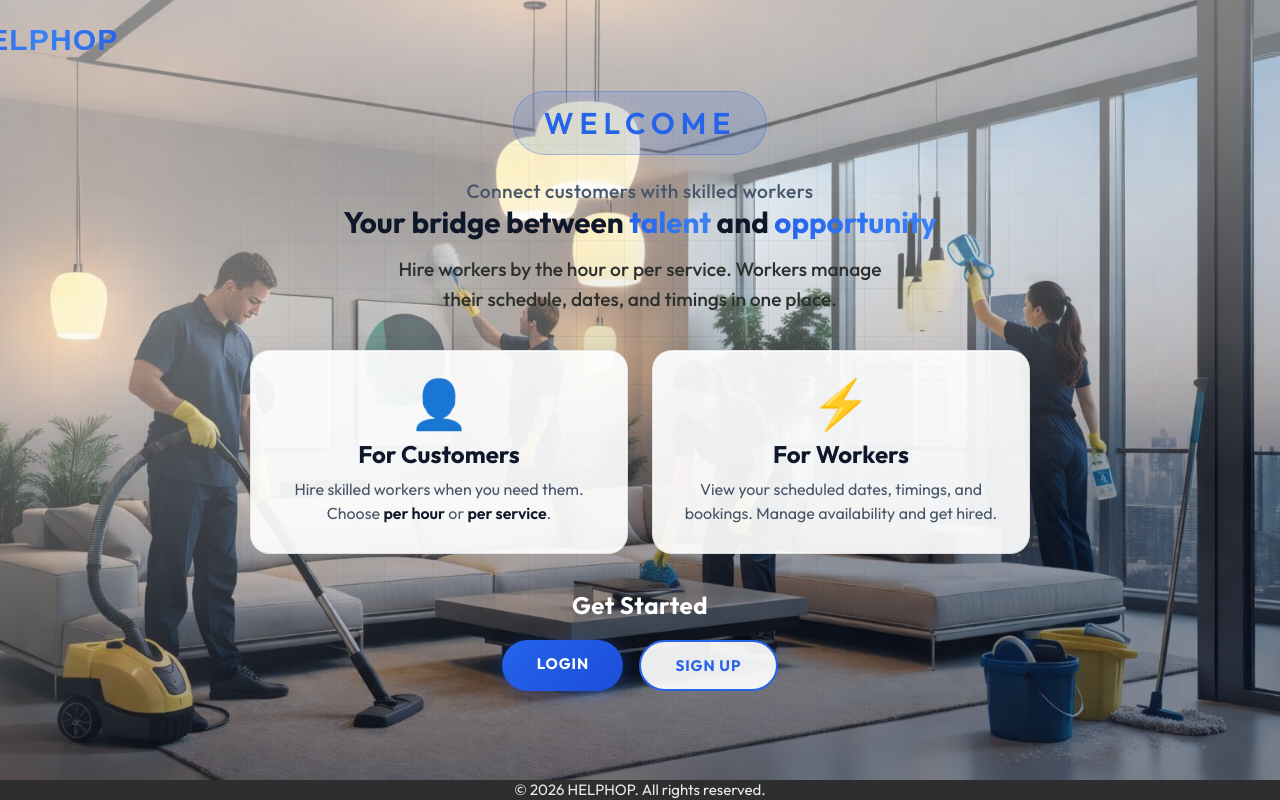
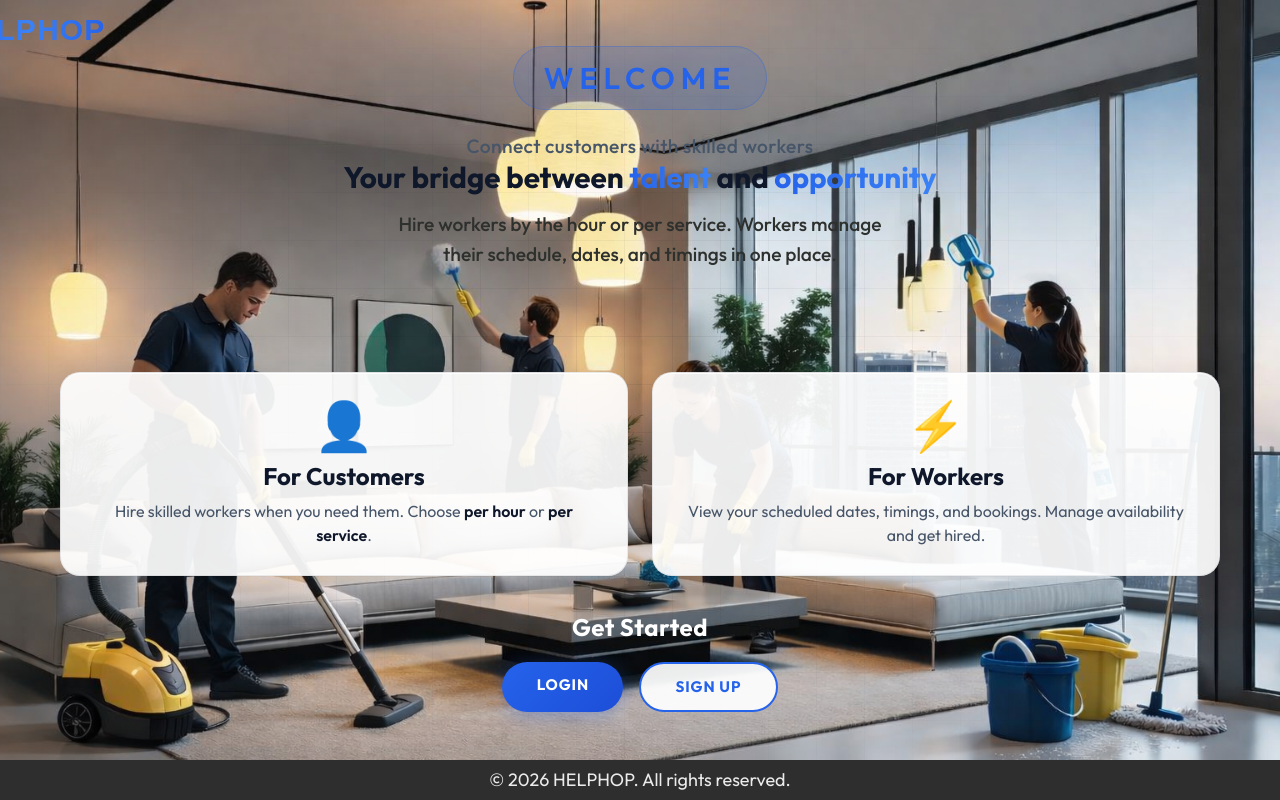
Before and after one commit to AnushkaSharma3105/HelpHop, a Django app: page / in a window 1280 px wide; the page is wider, and only the part inside the window is pictured. Run offline with Django 5.2, Linux system fonts and the light colour scheme.

Commit message:
changes in verify, views, register, login, landing, css, html

```diff
--- a/project/helphop/static/helphop/css/index.css
+++ b/project/helphop/static/helphop/css/index.css
@@ -10,15 +10,15 @@
 .home-page .home-bg{
     position: fixed;
     inset: 0;
-    z-index: 0;
     overflow: hidden;
+    z-index: -1;
+    pointer-events: none;
     background: url("../images/landing.png") center center / cover no-repeat;
+
 }
-.home-bg-gradient{
-    position: absolute;
-    inset: 0;
-    background: linear-gradient(165deg, rgba(255,255,255,0.55) 0%, rgba(255,255,255,0.35) 35%, rgba(15,23,42,0.4) 70%, rgba(15,23,42,0.5) 100%);
-}
+
+
+
 .home-bg-orb{
     display: none;
 }
--- a/project/helphop/static/helphop/css/style.css
+++ b/project/helphop/static/helphop/css/style.css
@@ -20,6 +20,7 @@
 *{
     margin: 0;
     padding: 0;
+    box-sizing: border-box;
 }
 html{
     font-family: 'Outfit', Poppins, Segoe UI, sans-serif;
@@ -28,9 +29,9 @@ html{
     text-align: center;
 }
 body{
-    min-height: 100vh;
+
+    width: 100%;
     overflow-x: hidden;
-    overflow-y: auto;
     display: flex;
     text-align: center;
     justify-content: center;
@@ -180,13 +181,6 @@ a:hover{
     text-decoration: underline;
 }
 
-.site-logo{
-    display: inline-block;
-    text-decoration: none;
-}
-.site-logo img{
-    vertical-align: middle;
-}
 
 .user-type-group{
     width: 100%;
--- a/project/helphop/views.py
+++ b/project/helphop/views.py
@@ -51,13 +51,15 @@ def verify_view(request):
 
     if request.method == "POST":
         form = OTPForm(request.POST)
+
         if form.is_valid():
-            if form.cleaned_data["otp"] == otp_obj.otp:
+            entered_otp = form.cleaned_data["otp"]
+
+            if entered_otp == otp_obj.otp:
                 user.is_active = True
                 user.save()
                 otp_obj.delete()
 
-                # confirmation mail
                 send_mail(
                     subject="Your Account Has Been Verified 🎉",
                     message=f"Hello {user.email},\n\n"
@@ -71,16 +73,15 @@ def verify_view(request):
 
                 messages.success(request, "Account verified successfully")
                 return redirect("login")
+
             else:
-                messages.error(request, "Invalid OTP")
-
-                messages.success(request, "Account verified successfully")
-                return redirect("login")
+                messages.error(request, "Invalid OTP. Please try again.")
 
     else:
         form = OTPForm()
 
     return render(request, "helphop/verify.html", {"form": form})
+
 
 
 def login_view(request):
--- a/project/templates/helphop/book_now.html
+++ b/project/templates/helphop/book_now.html
@@ -11,5 +11,6 @@
 </head>
 <body class="aesthetic-bg">
 
+
 </body>
 </html>
--- a/project/templates/helphop/landing.html
+++ b/project/templates/helphop/landing.html
@@ -12,25 +12,55 @@
     <link rel="stylesheet" href="{% static 'helphop/css/index.css' %}">
 
     <style>
+
+html, body {
+    margin: 0;
+    padding: 0;
+    width: 100%;
+    height: 100%;
+    overflow-x: hidden;
+}
+
 .footer {
     text-align: center;
     z-index: 1;
     color: rgb(236, 235, 235);
-    font-size: 15px;
+    font-size: 18px;
     background-color: rgb(46, 46, 46);
-    height: 20px;
+    height: 40px;
     width: 100%;
+     margin: 0;
+    padding: 0;
+    display: flex;
+    align-items: center;     /* vertical centering */
+    justify-content: center;
+    line-height: 1;
+
 }
 
 img{
-    margin-right: 1220px;
-    margin-top: -40px;
+    margin-left: -750px;
+    margin-top: -50px;
 
 }
 
 .hero{
-    margin-top: -45px;
+    margin-top: -80px;
+    flex: 1;
+
+
 }
+
+.home-main {
+    max-width: 1200px;
+}
+
+.page {
+  min-height: 100vh;
+  display: flex;
+  flex-direction: column;
+}
+
 </style>
 
 </head>
@@ -46,7 +76,7 @@ img{
     </div>
 
     <header class="home-header">
-        <a href="{% url 'landing' %}" class="site-logo">
+        <a href="{% url 'landing' %}" class="site-logo" style="">
             <img src="{% static 'helphop/images/logo.svg' %}" alt="HELPHOP">
         </a>
     </header>
```
Also changed, not shown: project/templates/helphop/contact.html (+14 -0 lines), project/templates/helphop/login.html (+35 -3 lines), project/templates/helphop/register_user.html (+34 -3 lines), project/db.sqlite3.
